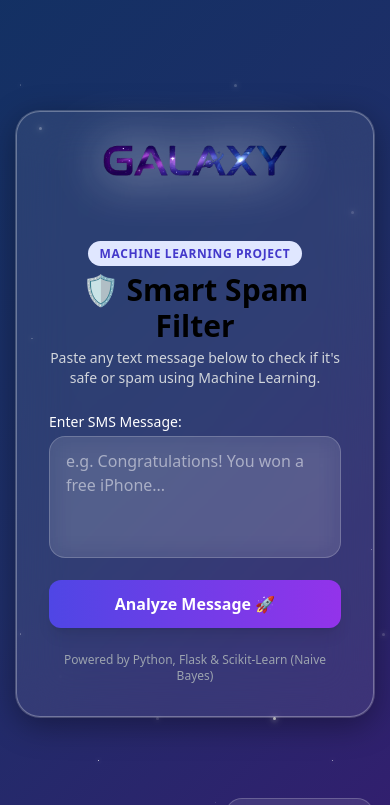
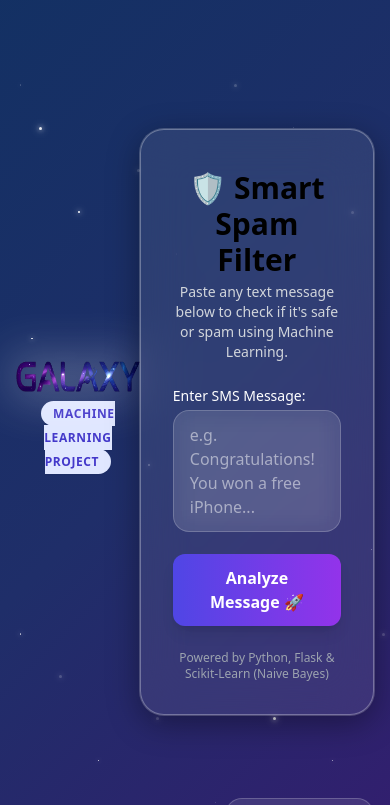
Before and after one commit to VV-S70/sms-spam-filter, a Flask app: template templates/index.html in a window 390 px wide. Shown: the top 805 px of the page. Run offline with Flask 3, Linux system fonts and the light colour scheme; the template is opened without the code that fills it, so the values that code supplies are empty; parts of the project's set-up code (start-up, migrations or seed data) failed here and were passed over; some libraries are stand-ins or nearby versions.

Commit message:
Refactor index.html for improved UI and responsiveness

```diff
--- a/templates/index.html
+++ b/templates/index.html
@@ -104,16 +104,17 @@
         <div class="star star-m star-m-1" style="top: 75%; left: 98%;"></div>
     </div>
 
-    <div class="bg-white/[0.08] backdrop-blur-xl shadow-[0_8px_32px_0_rgba(0,0,0,0.37)] rounded-3xl max-w-lg w-full p-8 border border-white/30 animate-fade relative z-10 -mt-4 ring-1 ring-white/20">
+    <!-- Logo -->
+    <div class="text-center mb-3 z-10 relative animate-fade">
+        <img src="/logo.png" alt="Galaxy Logo" class="h-8 w-auto mx-auto mb-2 drop-shadow-[0_0_10px_rgba(255,255,255,1)] drop-shadow-[0_0_25px_rgba(255,255,255,0.9)] filter brightness-125 contrast-125">
+        <span class="bg-indigo-100 text-indigo-700 text-xs font-semibold px-3 py-1 rounded-full uppercase tracking-wider shadow-sm">Machine Learning Project</span>
+    </div>
 
-        <!-- Logo Header -->
-        <div class="text-center mb-0 animate-fade">
-            <img src="/logo.png" alt="Galaxy Logo" class="h-8 w-auto mx-auto drop-shadow-[0_0_10px_rgba(255,255,255,1)] drop-shadow-[0_0_25px_rgba(255,255,255,0.9)] filter brightness-125 contrast-125">
-        </div>
+    <!-- Main box-->
+    <div class="bg-white/[0.08] backdrop-blur-xl shadow-[0_8px_32px_0_rgba(0,0,0,0.37)] rounded-3xl max-w-lg w-full p-8 border border-white/30 animate-fade relative z-10 ring-1 ring-white/20">
 
-        <!-- Header Section -->
-        <div class="text-center mb-6 pt-16">
-            <span class="bg-indigo-100 text-indigo-700 text-xs font-semibold px-3 py-1 rounded-full uppercase tracking-wider">Machine Learning Project</span>
+        <!-- Header Section (inside the box) -->
+        <div class="text-center mb-6">
             <h1 class="text-3xl font-extrabold text-black mt-2">🛡️ Smart Spam Filter</h1>
             <p class="text-gray-300 text-sm mt-1">Paste any text message below to check if it's safe or spam using Machine Learning.</p>
         </div>
```
